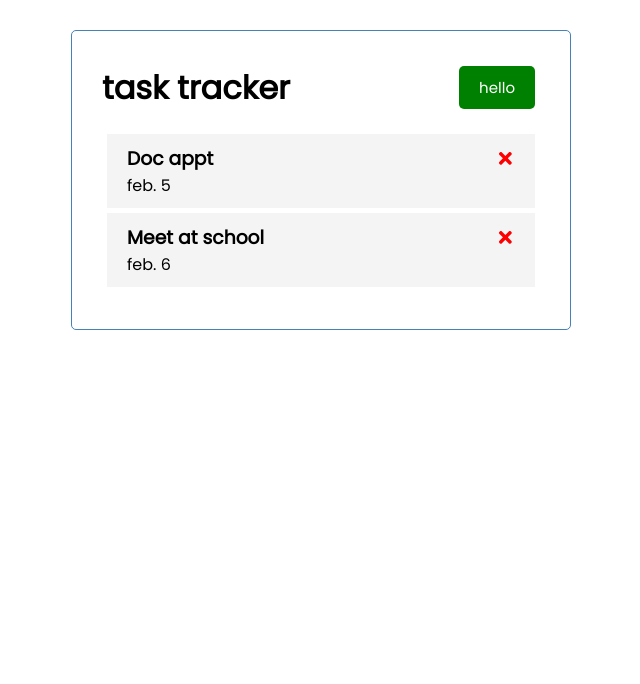
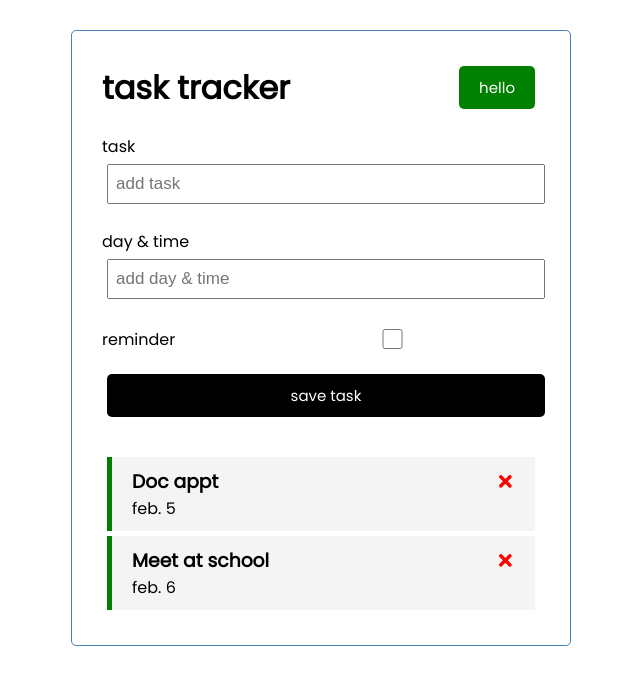
Before and after one commit to found-james/react-task-tracker, a React (Create React App) app: page / in a window 1280 px wide. Shown: the top 684 px of the page, without its empty margins (319-959 px from the left). Built offline with nearby package versions, Linux system fonts and the light colour scheme.

Commit message:
create add task function and connect it to corresponding components

```diff
--- a/src/App.js
+++ b/src/App.js
@@ -1,7 +1,7 @@
 import { useState } from 'react'
 import Header from './components/Header'
-import Task from './components/Task'
 import Tasks from './components/Tasks'
+import AddTask from './components/AddTask'
 
 
 const App = () => {
@@ -19,17 +19,35 @@
         reminder: true
     }
 ])
+// add task
+const addTask = (task) => {
+  const addTask = (task) => {
+    const id = Math.floor(Math.random() * 100) + 1
+    const newTask = { id, ...task }
+    setTasks([...tasks, newTask])
+  }
+}
 
 // delete task
 const deleteTask = (id) => {
   setTasks(tasks.filter((task) => task.id !== id))
 }
+// toggle reminder
+const toggleReminder = (id) => {
+  setTasks(
+    tasks.map((task) => task.id === id ?
+        {...task, reminder: !task.reminder } : task
+                       )
+            )
+}
   return (
     <div className="container">
         <Header />
+        <AddTask onAdd={addTask}/>
         {tasks.length > 0 ? (
           <Tasks tasks={tasks}
-                 erase={deleteTask}/>
+                 erase={deleteTask}
+                 onToggle={toggleReminder}/>
         ) : (
           <h2>no tasks to do</h2>
         )
--- /dev/null
+++ b/src/components/AddTask.js
@@ -0,0 +1,51 @@
+import { useState } from 'react'
+
+const AddTask = ({ onAdd }) => {
+    const [text, setText] = useState('')
+    const [day, setDay] = useState('')
+    const [reminder, setReminder] = useState(false)
+
+    const onSubmit = (e) => {
+        e.preventDefault()
+
+        if (!text) {
+            alert('please add a task')
+            return
+        }
+
+        onAdd({ text, day, reminder })
+
+        setText('')
+        setDay('')
+        setReminder(false)
+    }
+    return (
+        <form className='add-form' onSubmit={onSubmit}>
+            <div className='form-control'>
+                <label>task</label>
+                <input type='text'
+                       placeholder='add task'
+                       value={text}
+                       onChange={ (e) => setText(e.target.value) }/>
+            </div>
+            <div className='form-control'>
+                <label>day & time</label>
+                <input type='text'
+                       placeholder='add day & time'
+                       value={day}
+                       onChange={ (e) => setDay(e.target.value) }/>
+            </div>
+            <div className='form-control form-control-check'>
+                <label>reminder</label>
+                <input type='checkbox'
+                        checked={reminder}
+                        value={reminder}
+                        onChange={ (e) => setReminder(e.currentTarget.checked) }/>
+            </div>
+            <input type='submit' value='save task' className='btn btn-block'/>
+        </form>
+
+    )
+}
+
+export default AddTask
--- a/src/components/Task.js
+++ b/src/components/Task.js
@@ -1,13 +1,14 @@
 import { FaTimes } from 'react-icons/fa'
 
-const Task = ({task, erase}) => {
+const Task = ({task, erase, onToggle}) => {
     return (
-        <div className='task'>
+        <div className={`task ${task.reminder ? 'reminder' : ''}`} onDoubleClick={() => onToggle(task.id)}>
             <h3>{task.text}
                 <FaTimes style={{color: 'red',
                                 cursor: 'pointer'
                                 }}
-                         onClick={() => erase(task.id)}/>
+                         onClick={() => erase(task.id)}
+                         />
             </h3>
             <p>{task.day}</p>
         </div>
--- a/src/components/Tasks.js
+++ b/src/components/Tasks.js
@@ -1,11 +1,13 @@
 import Task from './Task'
 
-const Tasks = ({ tasks, erase }) => {
-
+const Tasks = ({ tasks, erase, onToggle }) => {
     return (
         <>
             {tasks.map((task) => (
-                <Task key={task.id} task={task} erase={erase}/>
+                <Task key={task.id}
+                      task={task}
+                      erase={erase}
+                      onToggle={onToggle} />
             ))}
         </>
     )
```
